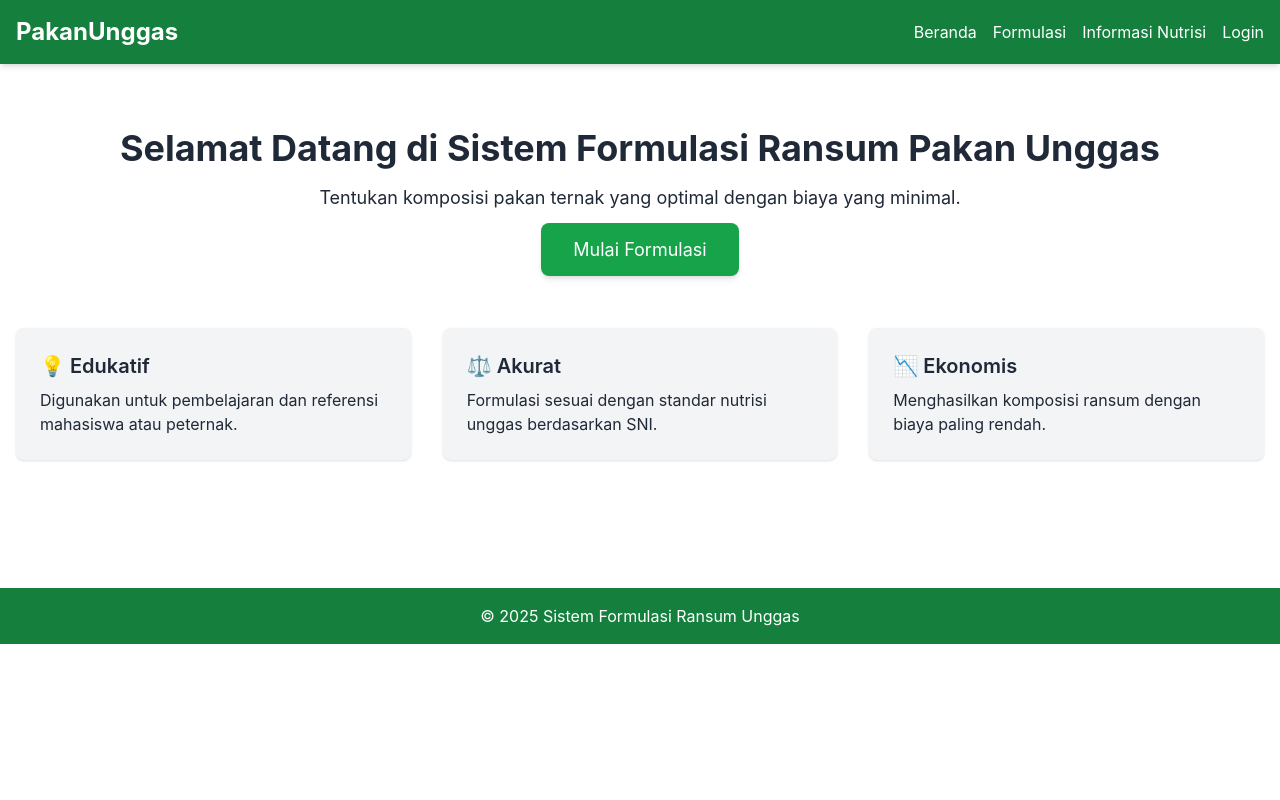
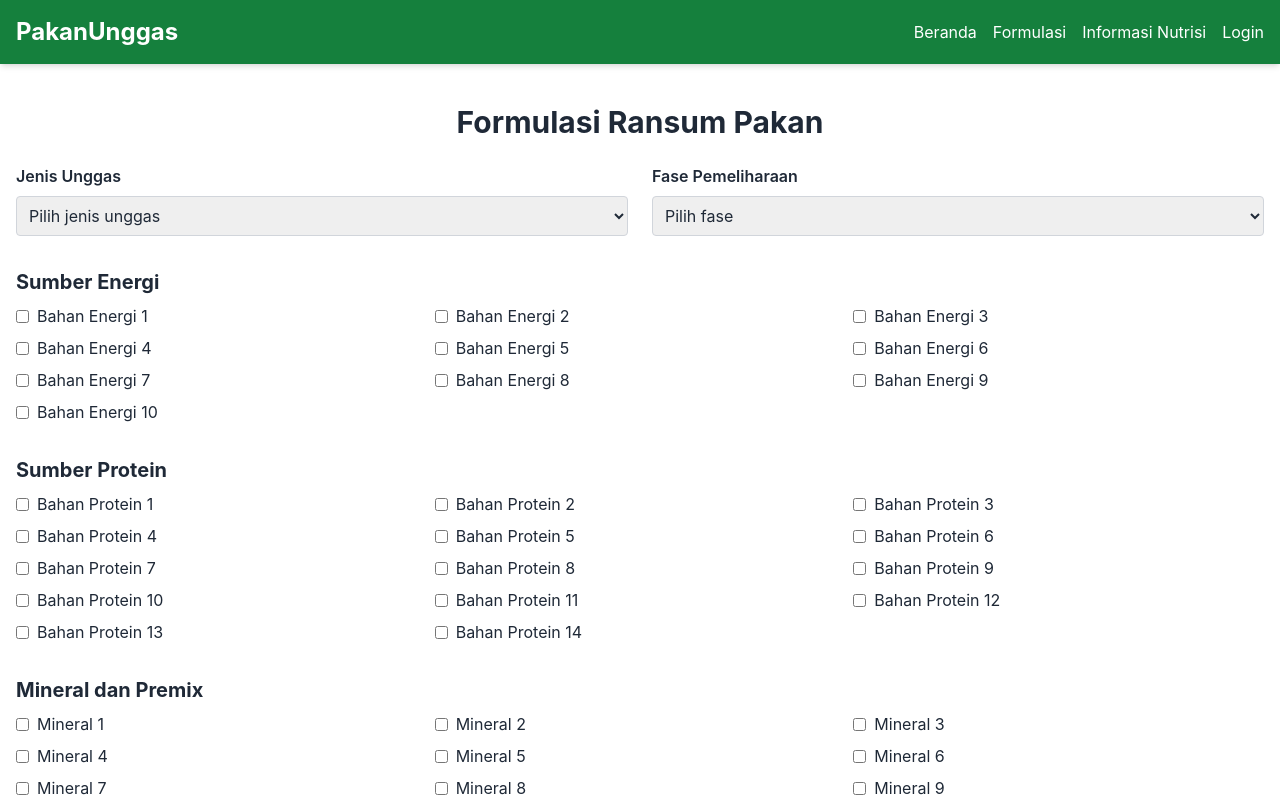
Before and after one commit to dhifanfadhilah/formulasi-ransum, a React (Create React App) app in the folder frontend/: page /formulasi in a window 1280 px wide. Shown: the top 800 px of the page. Built offline with nearby package versions, Linux system fonts and the light colour scheme.

Commit message:
add static FormulasiPage

```diff
--- a/frontend/package.json
+++ b/frontend/package.json
@@ -9,6 +9,7 @@
     "@testing-library/user-event": "^13.5.0",
     "react": "^19.1.0",
     "react-dom": "^19.1.0",
+    "react-router-dom": "^7.5.1",
     "react-scripts": "5.0.1",
     "web-vitals": "^2.1.4"
   },
--- a/frontend/src/App.js
+++ b/frontend/src/App.js
@@ -1,8 +1,17 @@
 import React from 'react';
+import { BrowserRouter as Router, Routes, Route } from 'react-router-dom';
 import HomePage from './pages/HomePage';
+import FormulasiPage from './pages/FormulasiPage';
 
 function App() {
-  return <HomePage />;
+  return (
+    <Router>
+      <Routes>
+        <Route path="/" element={<HomePage />} />
+        <Route path="/formulasi" element={<FormulasiPage />} />
+      </Routes>
+    </Router>
+  );
 }
 
 export default App;
--- /dev/null
+++ b/frontend/src/components/Footer.js
@@ -0,0 +1,9 @@
+import React from 'react';
+
+const Footer = () => (
+  <footer className="bg-green-700 text-white p-4 mt-16 text-center">
+    <p>&copy; 2025 PakanUnggas</p>
+  </footer>
+);
+
+export default Footer;
--- /dev/null
+++ b/frontend/src/components/Header.js
@@ -0,0 +1,19 @@
+import React from 'react';
+
+const Header = () => (
+  <header className="bg-green-700 text-white p-4 shadow-md">
+    <div className="container mx-auto flex justify-between items-center">
+      <h1 className="text-2xl font-bold">PakanUnggas</h1>
+      <nav>
+        <ul className="flex gap-4">
+          <li><a href="/" className="hover:underline">Beranda</a></li>
+          <li><a href="/formulasi" className="hover:underline">Formulasi</a></li>
+          <li><a href="/nutrisi" className="hover:underline">Informasi Nutrisi</a></li>
+          <li><a href="/login" className="hover:underline">Login</a></li>
+        </ul>
+      </nav>
+    </div>
+  </header>
+);
+
+export default Header;
--- /dev/null
+++ b/frontend/src/pages/FormulasiPage.js
@@ -0,0 +1,85 @@
+import React from 'react';
+import Header from '../components/Header';
+import Footer from '../components/Footer';
+
+const FormulasiPage = () => {
+  return (
+    <div className="min-h-screen bg-white text-gray-800">
+      <Header />
+
+      <main className="container mx-auto py-10 px-4">
+        <h2 className="text-3xl font-bold mb-6 text-center">Formulasi Ransum Pakan</h2>
+
+        <div className="grid md:grid-cols-2 gap-6 mb-8">
+          <div>
+            <label className="block mb-2 font-semibold">Jenis Unggas</label>
+            <select className="w-full border border-gray-300 p-2 rounded">
+              <option>Pilih jenis unggas</option>
+              <option>Ayam Broiler</option>
+              <option>Ayam Layer</option>
+              <option>Ayam Petelur</option>
+            </select>
+          </div>
+
+          <div>
+            <label className="block mb-2 font-semibold">Fase Pemeliharaan</label>
+            <select className="w-full border border-gray-300 p-2 rounded">
+              <option>Pilih fase</option>
+              <option>Starter</option>
+              <option>Grower</option>
+              <option>Finisher</option>
+            </select>
+          </div>
+        </div>
+
+        <div className="space-y-8">
+          <div>
+            <h3 className="text-xl font-bold mb-2">Sumber Energi</h3>
+            <div className="grid sm:grid-cols-2 md:grid-cols-3 gap-2">
+              {[...Array(10)].map((_, i) => (
+                <label key={i} className="flex items-center gap-2">
+                  <input type="checkbox" className="accent-green-600" />
+                  Bahan Energi {i + 1}
+                </label>
+              ))}
+            </div>
+          </div>
+
+          <div>
+            <h3 className="text-xl font-bold mb-2">Sumber Protein</h3>
+            <div className="grid sm:grid-cols-2 md:grid-cols-3 gap-2">
+              {[...Array(14)].map((_, i) => (
+                <label key={i} className="flex items-center gap-2">
+                  <input type="checkbox" className="accent-green-600" />
+                  Bahan Protein {i + 1}
+                </label>
+              ))}
+            </div>
+          </div>
+
+          <div>
+            <h3 className="text-xl font-bold mb-2">Mineral dan Premix</h3>
+            <div className="grid sm:grid-cols-2 md:grid-cols-3 gap-2">
+              {[...Array(10)].map((_, i) => (
+                <label key={i} className="flex items-center gap-2">
+                  <input type="checkbox" className="accent-green-600" />
+                  Mineral {i + 1}
+                </label>
+              ))}
+            </div>
+          </div>
+        </div>
+
+        <div className="text-center mt-10">
+          <button className="bg-green-600 hover:bg-green-700 text-white px-8 py-4 text-lg rounded shadow">
+            Formulasikan Sekarang
+          </button>
+        </div>
+      </main>
+
+      <Footer />
+    </div>
+  );
+};
+
+export default FormulasiPage;
--- a/frontend/src/pages/HomePage.js
+++ b/frontend/src/pages/HomePage.js
@@ -1,21 +1,11 @@
 import React from 'react';
+import Header from '../components/Header';
+import Footer from '../components/Footer';
 
 const HomePage = () => {
   return (
-    <div className="min-h-full bg-white text-gray-800">
-      <header className="bg-green-700 text-white p-4 shadow-md">
-        <div className="container mx-auto flex justify-between items-center">
-          <h1 className="text-2xl font-bold">PakanUnggas</h1>
-          <nav>
-            <ul className="flex gap-4">
-              <li><a href="/" className="hover:underline">Beranda</a></li>
-              <li><a href="/formulasi" className="hover:underline">Formulasi</a></li>
-              <li><a href="/informasi" className="hover:underline">Informasi Nutrisi</a></li>
-              <li><a href="/login" className="hover:underline">Login</a></li>
-            </ul>
-          </nav>
-        </div>
-      </header>
+    <div className="min-h-screen bg-white text-gray-800">
+      <Header />
 
       <main className="container mx-auto py-16 px-4">
         <section className="text-center">
@@ -47,9 +37,7 @@ const HomePage = () => {
         </section>
       </main>
 
-      <footer className="bg-green-700 text-white p-4 mt-16 text-center">
-        <p>&copy; 2025 Sistem Formulasi Ransum Unggas</p>
-      </footer>
+      <Footer />
     </div>
   );
 };
```
Also changed, not shown: 1 other file (tests, documents, lock files or other folders).
